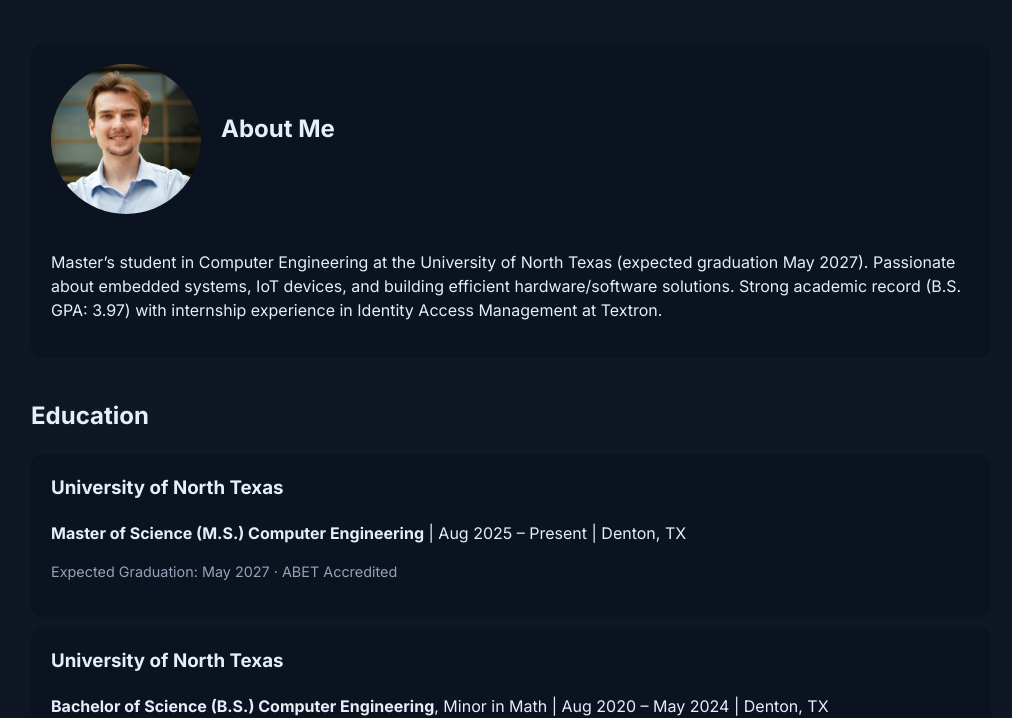
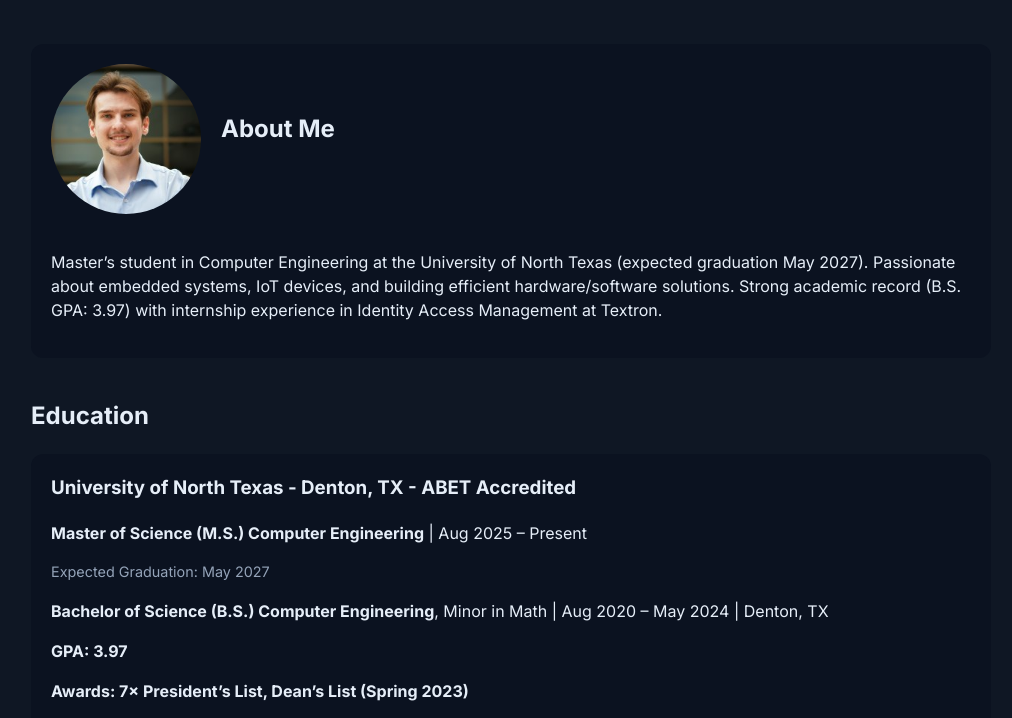
Before and after one commit to robersont1/portfolio, a plain HTML site: page index.html in a window 1280 px wide. Shown: the part 85-803 px from the top of the page, without its empty margins (129-1141 px from the left). Drawn offline with Linux system fonts and the light colour scheme.

Commit message:
Update index.html

```diff
--- a/index.html
+++ b/index.html
@@ -60,15 +60,12 @@
     <section id="education">
       <h2>Education</h2>
       <div class="card">
-        <h3>University of North Texas</h3>
-        <p><strong>Master of Science (M.S.) Computer Engineering</strong> | Aug 2025 – Present | Denton, TX</p>
-        <p class="small">Expected Graduation: May 2027 · ABET Accredited</p>
-      </div>
-      <div class="card">
-        <h3>University of North Texas</h3>
+        <h3>University of North Texas - Denton, TX - ABET Accredited</h3>
+        <p><strong>Master of Science (M.S.) Computer Engineering</strong> | Aug 2025 – Present</p>
+        <p class="small">Expected Graduation: May 2027</p>
         <p><strong>Bachelor of Science (B.S.) Computer Engineering</strong>, Minor in Math | Aug 2020 – May 2024 | Denton, TX</p>
-        <p class="small">GPA: 3.97 · ABET Accredited</p>
-        <p>Awards: 7× President’s List, Dean’s List (Spring 2023)</p>
+        <p style="font-weight: bold;">GPA: 3.97</p>
+        <p style="font-weight: bold;">Awards: 7× President’s List, Dean’s List (Spring 2023)</p>
       </div>
     </section>
 
```
